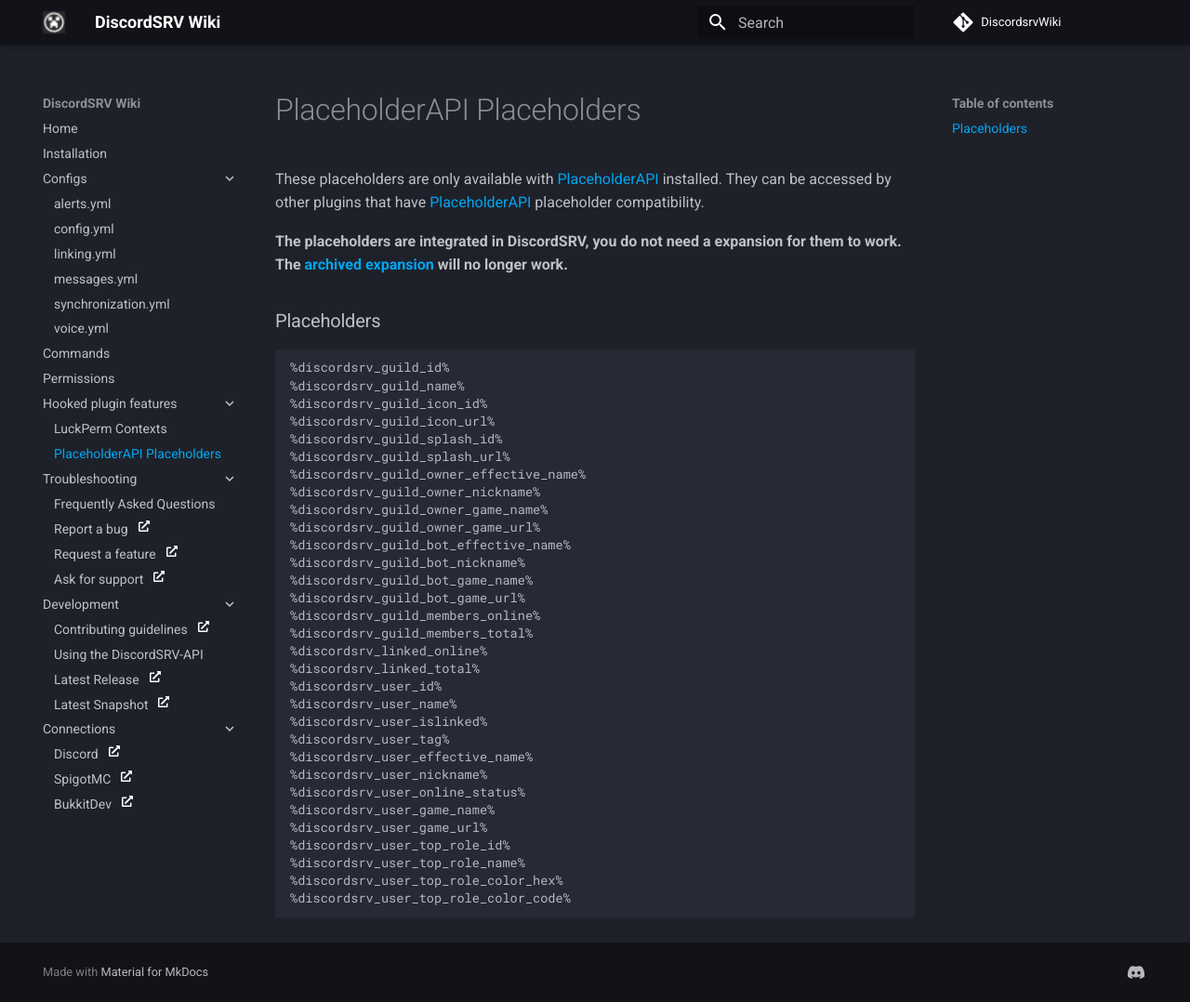
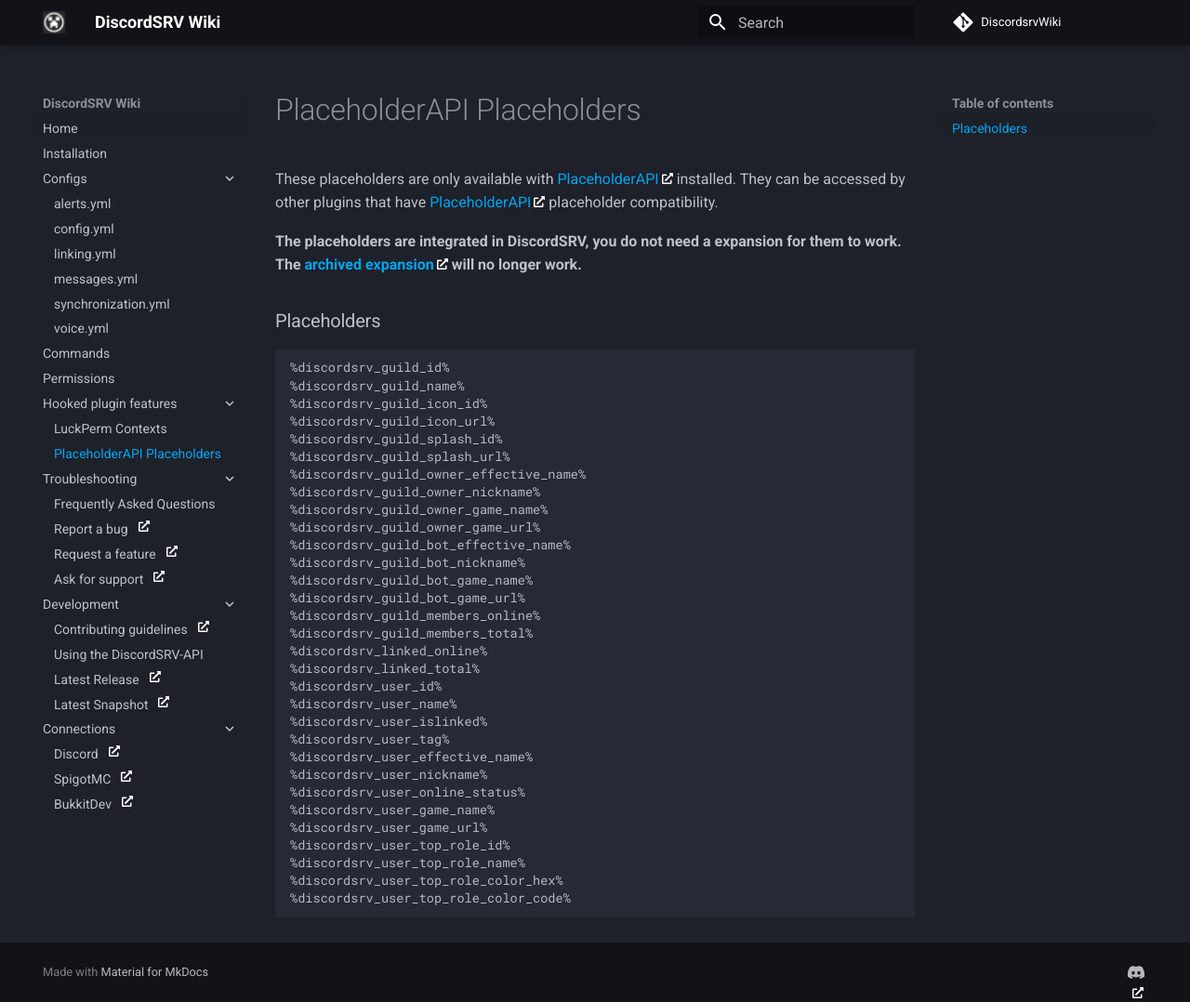
Before and after one commit to DiscordSRV/Documentation, an MkDocs documentation site: the page built from docs/PAPI-Placeholders.md, in a window 1280 px wide and 1078 px high. Shown: the whole window at 93% size. Built offline with MkDocs 1.6.1 and Material for MkDocs 9.7.7, drawn with Linux system fonts in a browser that asks for light colours; comment, search, counter and statistics services are not loaded.

Commit message:
improve external-icon css

```diff
--- a/docs/stylesheets/extra.css
+++ b/docs/stylesheets/extra.css
@@ -9,16 +9,15 @@
     align-items: center;
 }
 
-.md-tabs__link[href^="http"]::after, .md-nav__link[href^="http"]::after {
+a[href^="http" ]:not(.md-button, .md-footer-social__link, .md-source, .md-logo, .ignore-external-icon, [href*="squidfunk.github.io"], [href*="DiscordsrvWiki/edit"]):after {
     background: transparent var(--external-link-icon) 0 0 no-repeat;
-    background-size: 12px;
     content: "";
     display: inline-block;
     height: 12px;
     margin-left: 3px;
     width: 12px;
     filter: invert(1);
-  }
+}
 
 .md-header {
     background-color: var(--header-color);
```
